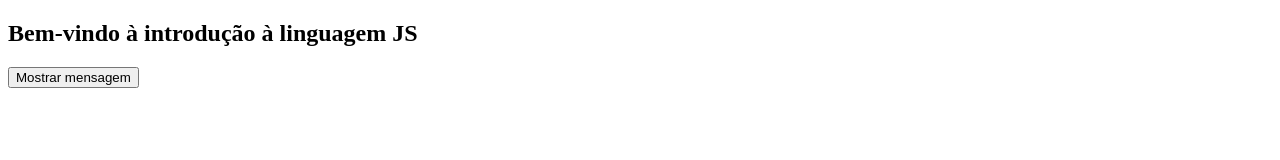
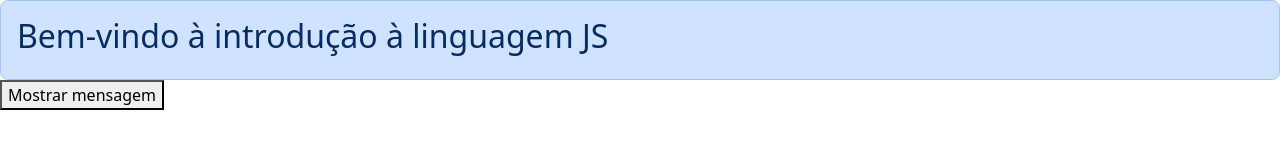
Before and after one commit to rafasalvario/introducao-js, a plain HTML site: page index.html in a window 1280 px wide. Drawn offline with nearby package versions, Linux system fonts and the light colour scheme.

Commit message:
Introdução JS
Aulas inicias de introdução à JavaScript do curso Devaria.

```diff
--- a/index.html
+++ b/index.html
@@ -1,13 +1,27 @@
 <!DOCTYPE html>
 <html>
+
     <head>
+
         <meta charset="utf-8">
         <meta name="viewport" content="width=device-width, initial-scale=1">
+
         <title>Introdução JS</title>
+        <link href="https://cdn.jsdelivr.net/npm/bootstrap@5.3.3/dist/css/bootstrap.min.css" rel="stylesheet" integrity="sha384-QWTKZyjpPEjISv5WaRU9OFeRpok6YctnYmDr5pNlyT2bRjXh0JMhjY6hW+ALEwIH" crossorigin="anonymous">
+
             <script src="./js/segregacao.js"></script>
+            <script src="https://cdn.jsdelivr.net/npm/bootstrap@5.3.3/dist/js/bootstrap.bundle.min.js" integrity="sha384-YvpcrYf0tY3lHB60NNkmXc5s9fDVZLESaAA55NDzOxhy9GkcIdslK1eN7N6jIeHz" crossorigin="anonymous"></script>
+
         </head>
+
         <body>
-            <h2>Bem-vindo à introdução à linguagem JS</h2>
+
+            <div class="p-3 text-primary-emphasis bg-primary-subtle border border-primary-subtle rounded-3">
+                <h2>Bem-vindo à introdução à linguagem JS</h2>
+            </div>
+
             <button type="button" onclick="mensagem2()">Mostrar mensagem</button>
+
         </body>
+
 </html>
```
